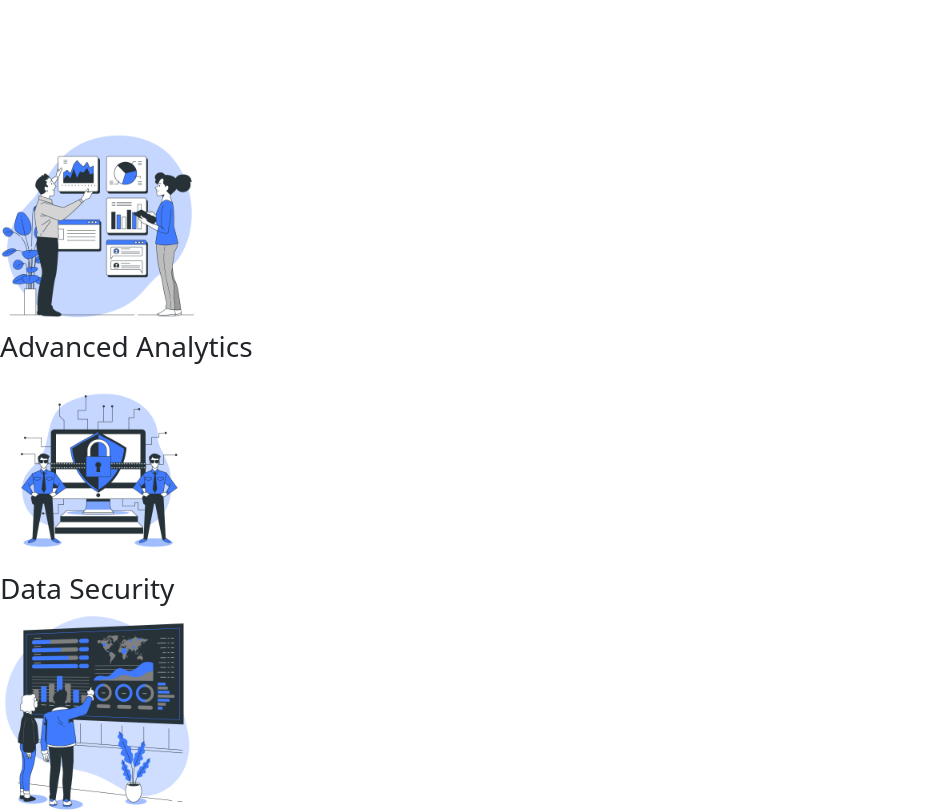
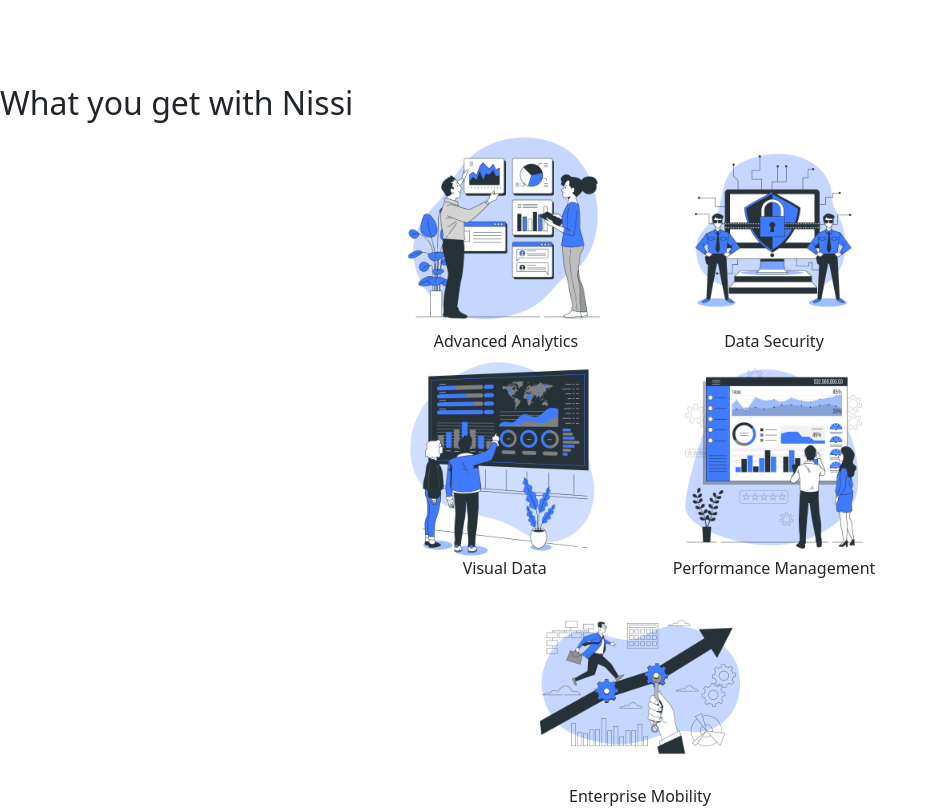
Before and after one commit to royceNissi/Nissi-Computing-labs, a React (Create React App) app: page /our-work in a window 1280 px wide. Shown: the part 900-1711 px from the top of the page, without its empty margins (0-938 px from the left). Built offline with nearby package versions, Linux system fonts and the light colour scheme.

Commit message:
added container styles for wow and work

```diff
--- a/src/components/Whatyouget.js
+++ b/src/components/Whatyouget.js
@@ -37,8 +37,8 @@
                     return(
                         <div className="advantage-card">
                             <img src={advantage.advantageImage} alt=""
-                            className='advantage-image' width={'200px'}/>
-                            <h3>{advantage.advantageName}</h3>
+                            className='advantage-image'/>
+                            <h6>{advantage.advantageName}</h6>
                         </div>
                     )
                 })}
--- a/src/pages/Work.js
+++ b/src/pages/Work.js
@@ -12,8 +12,8 @@
                 Our- real-time user-based interactive and reactive products are specifically crafted to provide specific,tailored solutions.
             </p>
             <Success/>
+            <Projects/>
             <h2>What you get with Nissi</h2>
-            <Projects/>
             <Whatyouget/>
         </>
     )
--- /dev/null
+++ b/src/scss/05-objects/whatyouget.scss
@@ -0,0 +1,13 @@
+.advantages{
+    display: flex;
+    flex-wrap: wrap;
+    gap: 10%;
+    margin: 10px 300px;
+    justify-content: center;
+    .advantage-card{
+        text-align: center;
+        .advantage-image{
+            width: 200px;
+        }
+    }
+}
--- a/src/scss/main.scss
+++ b/src/scss/main.scss
@@ -3,3 +3,4 @@
 @import './05-objects/solutions.scss';
 @import './05-objects/success.scss';
 @import './05-objects/contactUs.scss';
+@import './05-objects/whatyouget.scss';
```
